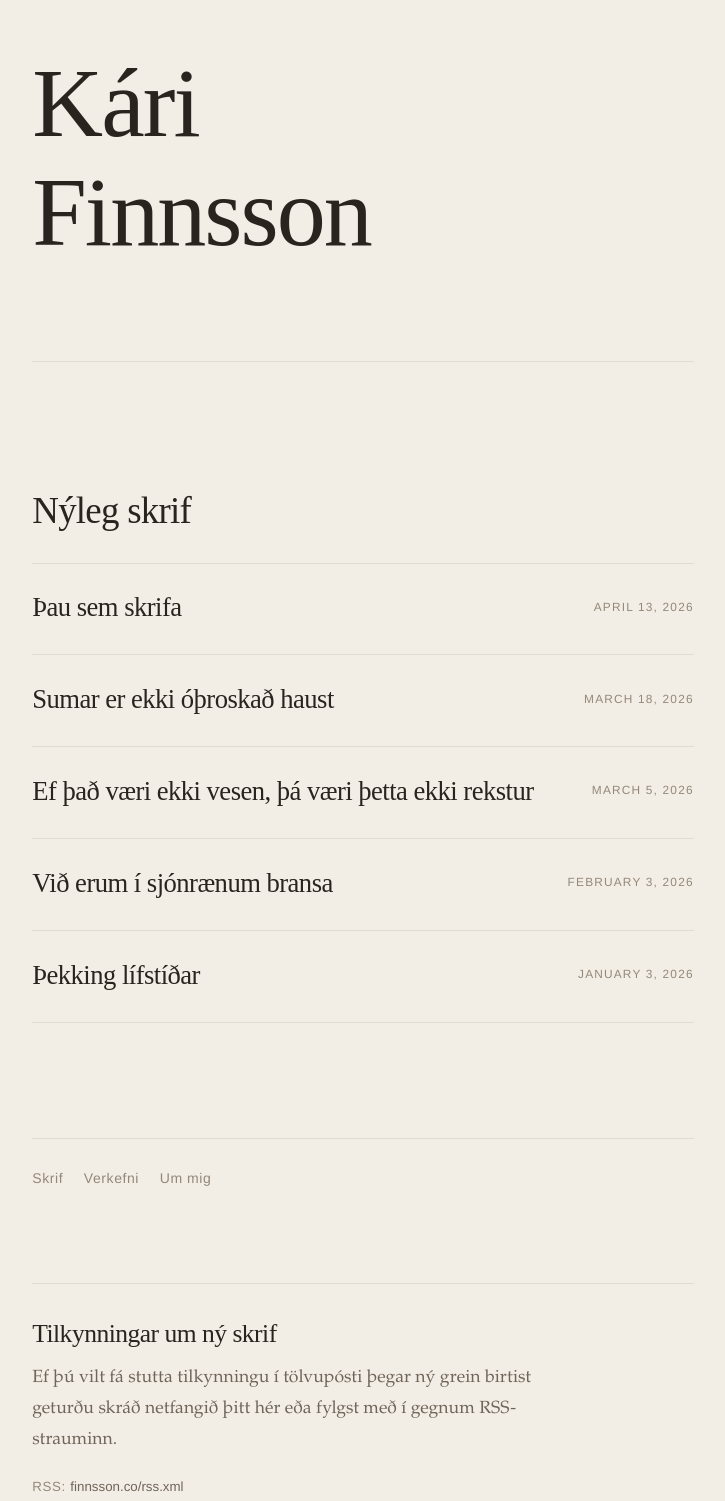
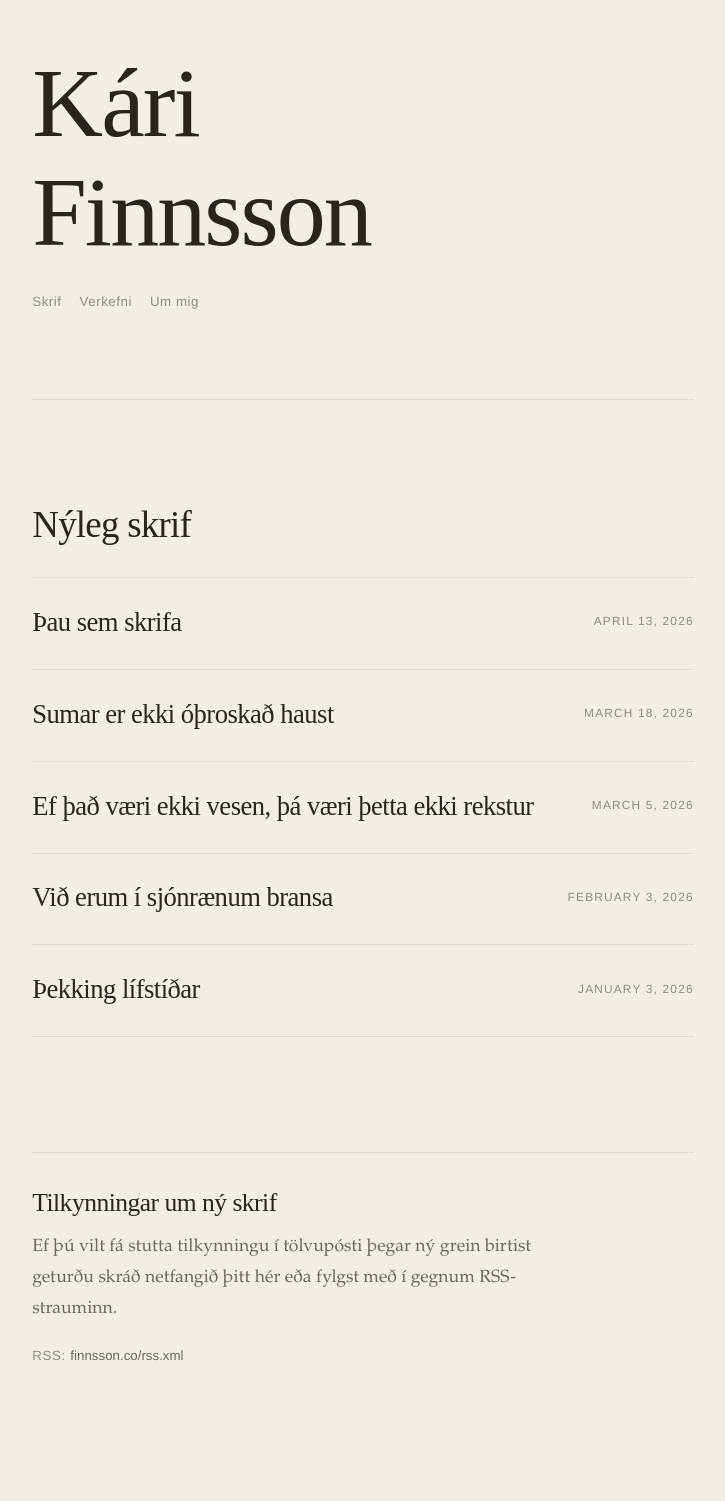
Before and after one commit to karifinns/karifinns.github.io, an Astro site: page / in a window 1280 px wide. Shown: the whole page, without its empty margins (277-1002 px from the left). After the commit the page ends 1479 px from the top, so only its background shows below. Built offline with nearby package versions, Linux system fonts and the light colour scheme; Astro itself is replaced by a stand-in of ours.

Commit message:
Move homepage navigation under site title

```diff
--- a/src/components/GlobalStyles.astro
+++ b/src/components/GlobalStyles.astro
@@ -401,7 +401,7 @@
   }
 
   .site-title {
-    margin-bottom: 1.35rem;
+    margin-bottom: 1rem;
     max-width: 16rem;
   }
 
@@ -416,8 +416,8 @@
   }
 
   .intro-home {
-    margin-bottom: 7.1rem;
-    padding-bottom: 3.8rem;
+    margin-bottom: 5.8rem;
+    padding-bottom: 2.9rem;
   }
 
   .home-writing {
@@ -430,21 +430,18 @@
   }
 
   .home-navline {
-    width: min(100%, var(--max-width));
-    margin-left: auto;
-    margin-right: auto;
-    padding-top: 1.35rem;
-    border-top: 1px solid var(--line);
+    width: 100%;
+    margin-top: 0.2rem;
   }
 
   .home-navline .section-links {
-    gap: 0.6rem 1.15rem;
+    gap: 0.45rem 1rem;
     justify-content: flex-start;
   }
 
   .home-navline .section-links a {
     font-family: var(--ui-font);
-    font-size: 0.78rem;
+    font-size: 0.74rem;
     letter-spacing: 0.04em;
     color: var(--soft);
   }
--- a/src/pages/index.astro
+++ b/src/pages/index.astro
@@ -12,6 +12,13 @@ const writing = getVisibleWriting(await getCollection("writing")).slice(0, 5);
 <MainLayout title={siteTitle} description={siteDescription} showNav={false}>
   <section class="intro intro-home">
     <h1 class="site-title">{siteTitle}</h1>
+    <nav class="home-navline" aria-label="Leiðsögn">
+      <ul class="section-links">
+        {navigation.map((item) => (
+          <li><a href={withBase(item.href)}>{item.label}</a></li>
+        ))}
+      </ul>
+    </nav>
   </section>
 
   <section class="home-writing" aria-labelledby="recent-writing">
@@ -19,13 +26,5 @@ const writing = getVisibleWriting(await getCollection("writing")).slice(0, 5);
     <WritingList entries={writing} headingLevel="h3" variant="home" />
   </section>
 
-  <nav class="home-navline" aria-label="Leiðsögn">
-    <ul class="section-links">
-      {navigation.map((item) => (
-        <li><a href={withBase(item.href)}>{item.label}</a></li>
-      ))}
-    </ul>
-  </nav>
-
   <SubscribeForm />
 </MainLayout>
```
